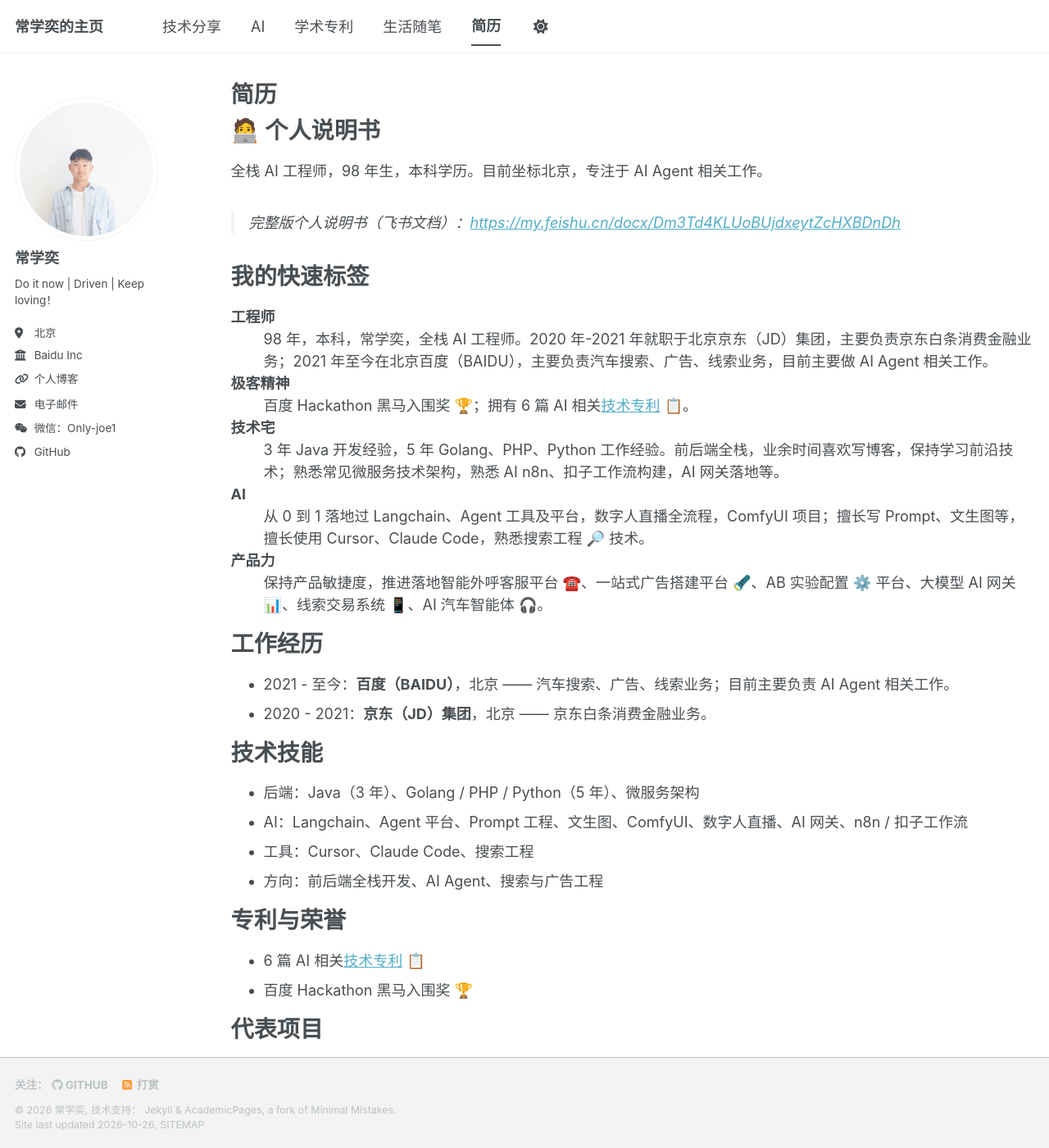
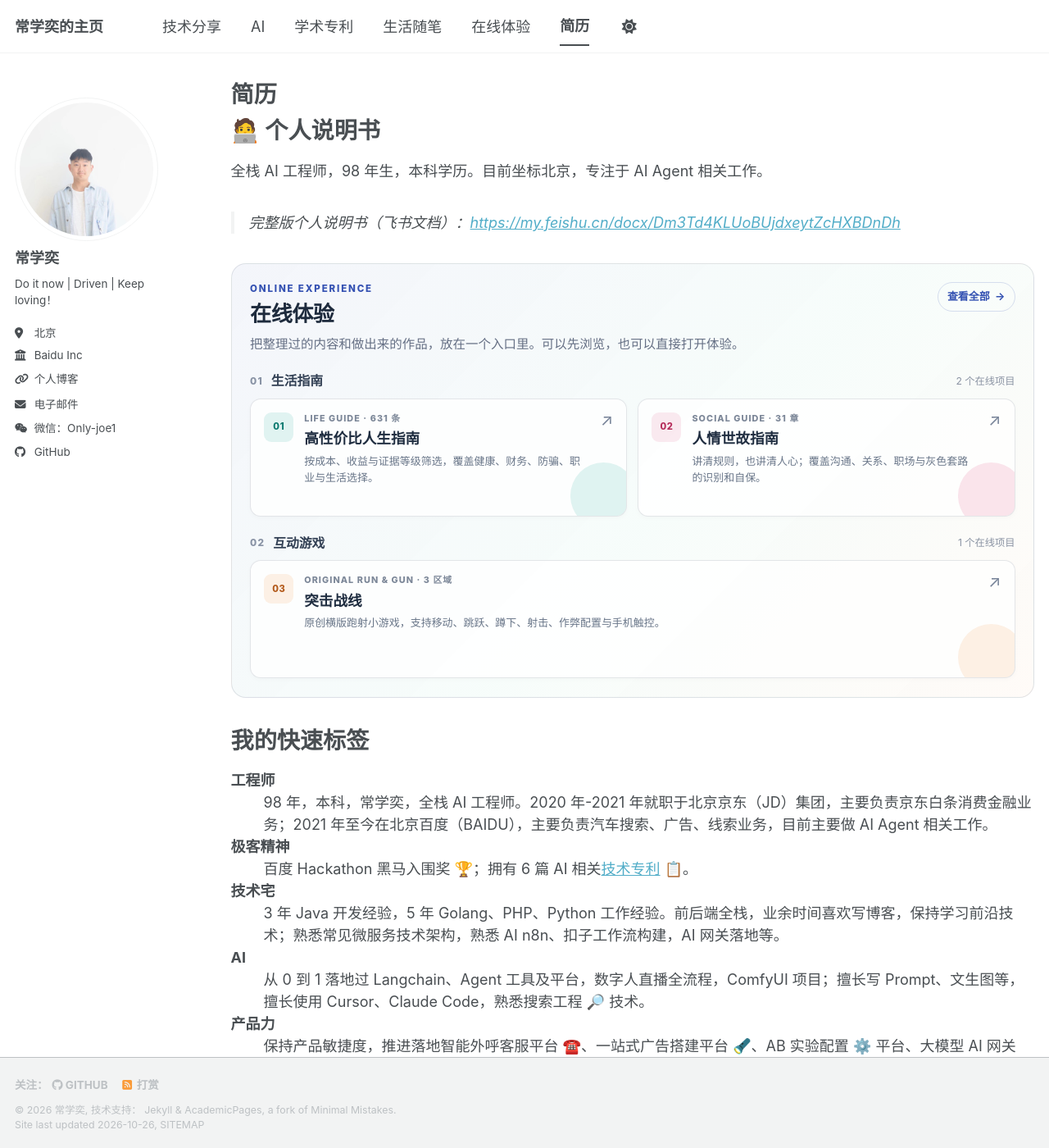
Before and after one commit to changxueyi/changxueyi.github.io, a Jekyll site: the page built from _pages/cv.md, in a window 1280 px wide and 1400 px high. Shown: the whole window at 82% size. Built offline with Jekyll 4.4.1, drawn with Linux system fonts in a browser that asks for light colours; a style sheet for code colours, icons or effects is not loaded.

Commit message:
feat: add online experience hub

```diff
--- a/_data/navigation.yml
+++ b/_data/navigation.yml
@@ -20,5 +20,8 @@ main:
   - title: "生活随笔"
     url: /life/
 
+  - title: "在线体验"
+    url: /experience/
+
   - title: "简历"
     url: /cv/
--- /dev/null
+++ b/_includes/online-experience.html
@@ -0,0 +1,67 @@
+<section class="online-experience{% if include.compact %} online-experience--compact{% endif %}" aria-labelledby="online-experience-title">
+  <div class="online-experience__head">
+    <div>
+      <span class="online-experience__eyebrow">ONLINE EXPERIENCE</span>
+      <h2 id="online-experience-title">在线体验</h2>
+    </div>
+    {% if include.compact %}
+      <a class="online-experience__all" href="{{ '/experience/' | relative_url }}">查看全部 <span aria-hidden="true">→</span></a>
+    {% else %}
+      <span class="online-experience__status"><i></i> 全部可在线打开</span>
+    {% endif %}
+  </div>
+
+  <p class="online-experience__intro">把整理过的内容和做出来的作品，放在一个入口里。可以先浏览，也可以直接打开体验。</p>
+
+  <div class="online-experience__category">
+    <div class="online-experience__category-head">
+      <div>
+        <span class="online-experience__category-index">01</span>
+        <h3>生活指南</h3>
+      </div>
+      <span>2 个在线项目</span>
+    </div>
+    <div class="online-experience__grid">
+      <a class="online-experience__card online-experience__card--teal" href="https://changxueyi.github.io/how-to-live-better/" target="_blank" rel="noopener">
+        <span class="online-experience__card-mark">01</span>
+        <span class="online-experience__card-body">
+          <span class="online-experience__card-type">LIFE GUIDE · 631 条</span>
+          <strong>高性价比人生指南</strong>
+          <span>按成本、收益与证据等级筛选，覆盖健康、财务、防骗、职业与生活选择。</span>
+        </span>
+        <span class="online-experience__card-arrow" aria-hidden="true">↗</span>
+      </a>
+
+      <a class="online-experience__card online-experience__card--rose" href="https://changxueyi.github.io/renqing-shigu/" target="_blank" rel="noopener">
+        <span class="online-experience__card-mark">02</span>
+        <span class="online-experience__card-body">
+          <span class="online-experience__card-type">SOCIAL GUIDE · 31 章</span>
+          <strong>人情世故指南</strong>
+          <span>讲清规则，也讲清人心；覆盖沟通、关系、职场与灰色套路的识别和自保。</span>
+        </span>
+        <span class="online-experience__card-arrow" aria-hidden="true">↗</span>
+      </a>
+    </div>
+  </div>
+
+  <div class="online-experience__category">
+    <div class="online-experience__category-head">
+      <div>
+        <span class="online-experience__category-index">02</span>
+        <h3>互动游戏</h3>
+      </div>
+      <span>1 个在线项目</span>
+    </div>
+    <div class="online-experience__grid online-experience__grid--single">
+      <a class="online-experience__card online-experience__card--orange" href="https://changxueyi.github.io/contra-game/" target="_blank" rel="noopener">
+        <span class="online-experience__card-mark">03</span>
+        <span class="online-experience__card-body">
+          <span class="online-experience__card-type">ORIGINAL RUN &amp; GUN · 3 区域</span>
+          <strong>突击战线</strong>
+          <span>原创横版跑射小游戏，支持移动、跳跃、蹲下、射击、作弊配置与手机触控。</span>
+        </span>
+        <span class="online-experience__card-arrow" aria-hidden="true">↗</span>
+      </a>
+    </div>
+  </div>
+</section>
--- a/_pages/cv.md
+++ b/_pages/cv.md
@@ -14,6 +14,8 @@ redirect_from:
 全栈 AI 工程师，98 年生，本科学历。目前坐标北京，专注于 AI Agent 相关工作。
 
 > 完整版个人说明书（飞书文档）：<https://my.feishu.cn/docx/Dm3Td4KLUoBUjdxeytZcHXBDnDh>
+
+{% include online-experience.html compact=true %}
 
 我的快速标签
 ======
--- a/assets/css/main.scss
+++ b/assets/css/main.scss
@@ -63,3 +63,44 @@
 .tech-empty { display: none; padding: 1rem; border: 1px dashed #d7dbe4; border-radius: 14px; color: #727a88; text-align: center; font-size: .85rem; }
 .tech-empty.is-visible { display: block; }
 @media (max-width: 640px) { .tag-filter__head { align-items: flex-start; flex-direction: column; gap: .2rem; } .tech-post { padding: .9rem; } }
+
+.online-experience { margin: .25rem 0 2rem; padding: 1.25rem; border: 1px solid rgba(35, 54, 77, .12); border-radius: 18px; background: linear-gradient(135deg, rgba(52, 81, 178, .055), rgba(16, 185, 129, .035) 55%, rgba(255, 157, 82, .045)); }
+.online-experience--compact { margin: 0 0 2rem; }
+.online-experience__head { display: flex; align-items: flex-start; justify-content: space-between; gap: 1rem; margin-bottom: .45rem; }
+.online-experience__eyebrow { display: block; color: #3451b2; font-size: .64rem; font-weight: 800; letter-spacing: .16em; }
+.online-experience h2 { margin: .3rem 0 0; color: #1e2b3d; font-size: 1.45rem; letter-spacing: -.02em; }
+.online-experience__intro { max-width: 52rem; margin: 0 0 1.25rem; color: #667085; font-size: .86rem; line-height: 1.7; }
+.online-experience__all { display: inline-flex; align-items: center; gap: .35rem; padding: .38rem .62rem; border: 1px solid rgba(52, 81, 178, .18); border-radius: 999px; color: #3451b2 !important; font-size: .72rem; font-weight: 700; text-decoration: none !important; transition: background .15s ease, transform .15s ease; }
+.online-experience__all:hover, .online-experience__all:focus-visible { background: rgba(52, 81, 178, .08); transform: translateY(-1px); }
+.online-experience__status { display: inline-flex; align-items: center; gap: .4rem; color: #15745d; font-size: .72rem; font-weight: 700; }
+.online-experience__status i { width: .42rem; height: .42rem; border-radius: 50%; background: #25b981; box-shadow: 0 0 0 .2rem rgba(37, 185, 129, .13); }
+.online-experience__category + .online-experience__category { margin-top: 1.3rem; }
+.online-experience__category-head { display: flex; align-items: center; justify-content: space-between; gap: 1rem; margin-bottom: .62rem; }
+.online-experience__category-head > div { display: flex; align-items: center; gap: .55rem; }
+.online-experience__category-index { color: #8993a5; font-size: .66rem; font-weight: 800; letter-spacing: .1em; }
+.online-experience__category h3 { margin: 0; color: #334155; font-size: .88rem; }
+.online-experience__category-head > span { color: #8a93a3; font-size: .68rem; }
+.online-experience__grid { display: grid; grid-template-columns: repeat(2, minmax(0, 1fr)); gap: .72rem; }
+.online-experience__grid--single { grid-template-columns: minmax(0, 1fr); }
+.online-experience__card { position: relative; display: grid; grid-template-columns: auto minmax(0, 1fr) auto; align-items: start; gap: .72rem; min-height: 8rem; padding: .9rem; overflow: hidden; border: 1px solid rgba(35, 54, 77, .12); border-radius: 13px; background: rgba(255, 255, 255, .8); color: #26364b !important; text-decoration: none !important; box-shadow: 0 2px 6px rgba(15, 23, 42, .025); transition: border-color .18s ease, box-shadow .18s ease, transform .18s ease; }
+.online-experience__card::after { position: absolute; right: -.7rem; bottom: -.9rem; width: 4.5rem; height: 4.5rem; border-radius: 50%; content: ""; opacity: .13; }
+.online-experience__card--teal::after { background: #16a394; }
+.online-experience__card--rose::after { background: #d6336c; }
+.online-experience__card--orange::after { background: #f08a3c; }
+.online-experience__card:hover, .online-experience__card:focus-visible { border-color: rgba(52, 81, 178, .34); box-shadow: 0 12px 24px rgba(15, 23, 42, .08); transform: translateY(-2px); }
+.online-experience__card-mark { position: relative; z-index: 1; display: grid; width: 2rem; height: 2rem; place-items: center; border-radius: 9px; background: #e9eefc; color: #3451b2; font-size: .62rem; font-weight: 800; letter-spacing: .05em; }
+.online-experience__card--teal .online-experience__card-mark { background: rgba(22, 163, 148, .12); color: #08796f; }
+.online-experience__card--rose .online-experience__card-mark { background: rgba(214, 51, 108, .1); color: #b52c5a; }
+.online-experience__card--orange .online-experience__card-mark { background: rgba(240, 138, 60, .13); color: #b35a1b; }
+.online-experience__card-body { position: relative; z-index: 1; display: grid; gap: .3rem; }
+.online-experience__card-type { color: #7c8798; font-size: .6rem; font-weight: 800; letter-spacing: .1em; }
+.online-experience__card-body strong { color: #1f2d40; font-size: .98rem; line-height: 1.25; }
+.online-experience__card-body > span:last-child { color: #687588; font-size: .72rem; line-height: 1.55; }
+.online-experience__card-arrow { position: relative; z-index: 1; color: #778398; font-size: 1.1rem; line-height: 1; transition: color .15s ease, transform .15s ease; }
+.online-experience__card:hover .online-experience__card-arrow, .online-experience__card:focus-visible .online-experience__card-arrow { color: #3451b2; transform: translate(2px, -2px); }
+html[data-theme="dark"] .online-experience { border-color: rgba(188, 220, 226, .17); background: linear-gradient(135deg, rgba(52, 81, 178, .15), rgba(16, 185, 129, .08) 55%, rgba(255, 157, 82, .08)); }
+html[data-theme="dark"] .online-experience h2, html[data-theme="dark"] .online-experience__category h3, html[data-theme="dark"] .online-experience__card-body strong { color: #edf3f6; }
+html[data-theme="dark"] .online-experience__intro, html[data-theme="dark"] .online-experience__card-body > span:last-child { color: #adbbc3; }
+html[data-theme="dark"] .online-experience__card { border-color: rgba(188, 220, 226, .16); background: rgba(9, 24, 34, .8); }
+@media (max-width: 720px) { .online-experience__grid { grid-template-columns: 1fr; } }
+@media (max-width: 520px) { .online-experience { padding: 1rem; border-radius: 14px; } .online-experience__head { align-items: flex-start; } .online-experience__status { font-size: .64rem; } .online-experience__card { min-height: 7rem; padding: .78rem; } .online-experience__card-body strong { font-size: .9rem; } .online-experience__card-body > span:last-child { font-size: .68rem; } }
```
Also changed, not shown: _pages/experience.md (added, +9 -0 lines), _pages/life.md (+2 -0 lines).
